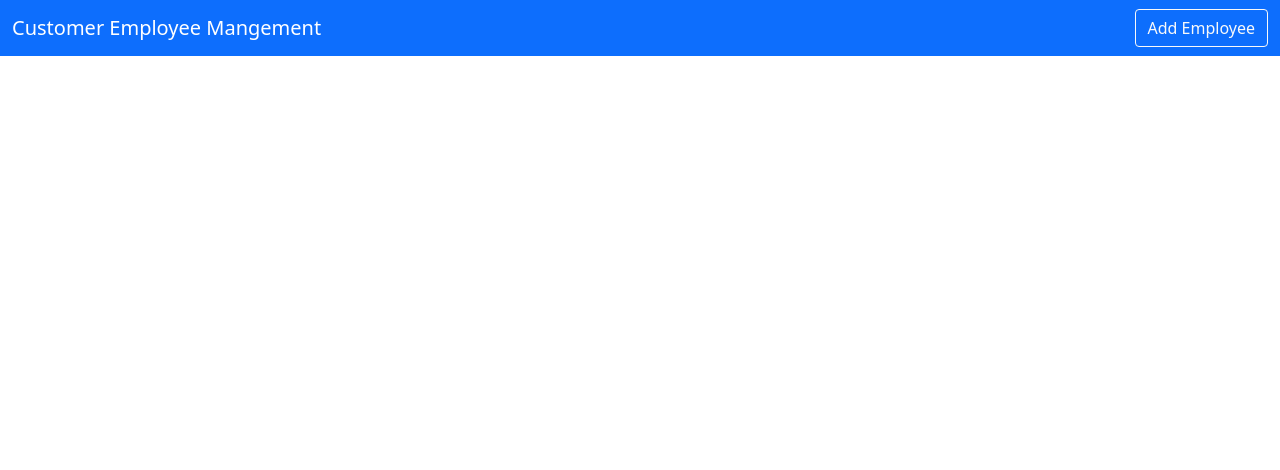
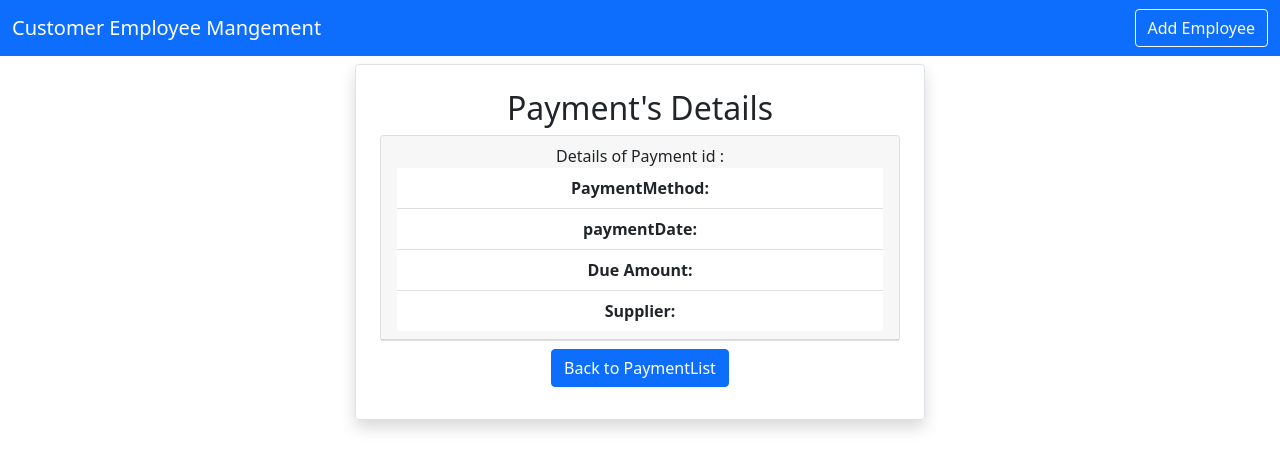
Before and after one commit to CodingComrades20/CEM-System, a React (Create React App) app in the folder FrontEnd/: page /viewPayment/1 in a window 1280 px wide. Shown: the top 470 px of the page. Built offline with nearby package versions, Linux system fonts and the light colour scheme; no server answers.

Commit message:
initial commit

```diff
--- a/FrontEnd/src/App.js
+++ b/FrontEnd/src/App.js
@@ -10,13 +10,13 @@ import AddCust from "./Pages/Customer/AddCustomer"
 import EditCust from "./Pages/Customer/EditCustomer"
 import ViewCust from "./Pages/Customer/ViewCustomer"
 import CustList from "./Pages/Customer/CustomerList"
-import AddPro from "./Pages/Product/AddProduct"
-import EditPro from "./Pages/Product/EditProduct"
-import ProList from "./Pages/Product/ProductList"
-import AddPay from "./Pages/Payment/AddPayments"
-import EditPay from "./Pages/Payment/EditPayments"
-import ViewPay from "./Pages/Payment/ViewPayments"
-import PaymentList from "./Pages/Payment/PaymentList"
+import AddProduct from "./Pages/Product/AddProduct"
+import EditProduct from "./Pages/Product/EditProduct"
+import Product from "./Pages/Product/ProductList"
+import AddPayment from "./Pages/Payment/AddPayments"
+import EditPayment from "./Pages/Payment/EditPayments"
+import ViewPayment from "./Pages/Payment/ViewPayments"
+import Payment from "./Pages/Payment/PaymentList"
 
 function App() {
   return (
@@ -33,13 +33,13 @@ function App() {
           <Route exact path="/editCust/:id" element={<EditCust />} />
           <Route exact path="/addCust/:id" element={<AddCust />} />
           <Route exact path="/cust/:id" element={<CustList />} />
-          <Route exact path="/product" element={<ProList/>}/>
-          <Route exact path="/addproduct" element={<AddPro/>}/>
-          <Route exact path="/editproduct/:id" element={<EditPro/>}/>
-          <Route exact path="/payment" element={<PaymentList/>}/>
-          <Route exact path="/addPay" element={<AddPay/>}/>
-          <Route exact path="/editPay" element={<EditPay/>}/>
-          <Route exact path="/viewPay" element={<ViewPay/>}/>
+          <Route exact path="/product" element={<Product/>}/>
+          <Route exact path="/addProduct" element={<AddProduct/>}/>
+          <Route exact path="/editProduct/:id" element={<EditProduct/>}/>
+          <Route exact path="/payment" element={<Payment/>}/>
+          <Route exact path="/addPayment" element={<AddPayment/>}/>
+          <Route exact path="/editPayment/:id" element={<EditPayment/>}/>
+          <Route exact path="/viewPayment/:id" element={<ViewPayment/>}/>
 
         </Routes>
       </Router>
--- a/FrontEnd/src/Pages/Payment/EditPayments.js
+++ b/FrontEnd/src/Pages/Payment/EditPayments.js
@@ -113,7 +113,7 @@ navigate("/")
 
           <div className="text-center m-4">
           <button type='submit' className='btn btn-outline-primary mx-2'>Save</button>
-          <Link  className='btn btn-outline-danger mx-2 ' to="/">Cancel</Link>
+          <Link  className='btn btn-outline-danger mx-2 ' to="/payment">Cancel</Link>
           </div>
 
 
--- a/FrontEnd/src/Pages/Payment/PaymentList.js
+++ b/FrontEnd/src/Pages/Payment/PaymentList.js
@@ -1,21 +1,21 @@
 import React, { useEffect,useState } from "react";
 import axios from "axios";
 import { Link} from 'react-router-dom';
- function PaymentHome() {
-  const[payments,setPayments]=useState([])
+ function Payment() {
+  const[payment,setPayment]=useState([])
   useEffect(()=>{
-    loadPayments();
+    loadPayment();
   },[]);
 
 
-  const loadPayments=async()=>{
+  const loadPayment=async()=>{
     const result=await axios.get("http://localhost:8080/payment")
-    setPayments(result.data);
+    setPayment(result.data);
   };
 
   const deletePayment=async(id)=>{
   await axios.delete(`http://localhost:8080/payment/${id}`)
-  loadPayments()
+  loadPayment()
   }
 
 
@@ -32,10 +32,6 @@ import { Link} from 'react-router-dom';
       <th scope="col">Status</th>
       <th scope="col">Due Date</th>
       <th scope="col">Amount</th>
-      <th scope="col">PaymentMethod</th>
-      <th scope="col">Payment Date</th>
-      <th scope="col">Due Amount</th>
-      <th scope="col">Supplier</th>
       <th scope="col">Action</th>
     </tr>
   </thead>
@@ -43,25 +39,28 @@ import { Link} from 'react-router-dom';
 
       {
 
-        payments.map((payments,index)=>(
+        payment.map((payment,index)=>(
                 <tr>
             <th scope="row" key={index}>{index+1}</th>
-            <td>{payments.invoiceNo}</td>
-            <td>{payments.status}</td>
-            <td>{payments.dueDate}</td>
-            <td>{payments.amount}</td>
-            <td>{payments.paymentMethod}</td>
-            <td>{payments.paymentDate}</td>
-            <td>{payments.dueAmount}</td>
-            <td>{payments.supplier}</td>
-            <td>{payments.action}</td>
+            <td>{payment.invoiceNo}</td>
+            <td>{payment.status}</td>
+            <td>{payment.dueDate}</td>
+            <td>{payment.amount}</td>
+
+
+
             <td>
-
+            <Link
+                    className="btn btn-primary mx-2"
+                    to={`/viewpayment/${payment.id}`}
+                  >
+                    View
+                  </Link>
                   <Link className="btn btn-outline-primary mx-2"
-              to={`/editpayment/${payments.id}`}
+              to={`/editPayment/${payment.id}`}
                   >Edit</Link>
                   <button className="btn btn-danger mx-2"
-                  onClick={()=>deletePayment(payments.id)}>Delete</button>
+                  onClick={()=>deletePayment(payment.id)}>Delete</button>
 
             </td>
 
@@ -76,4 +75,4 @@ import { Link} from 'react-router-dom';
   )
 }
 
-export default PaymentHome;
+export default Payment;
--- a/FrontEnd/src/Pages/Payment/ViewPayments.js
+++ b/FrontEnd/src/Pages/Payment/ViewPayments.js
@@ -0,0 +1,60 @@
+import axios from "axios";
+import React, { useEffect,useState } from "react";
+import { Link, useParams } from "react-router-dom";
+
+export default function ViewPayment() {
+  const [payment, setPayment] = useState({
+    paymentMethod:"",
+    paymentDate:"",
+    dueAmount:"",
+    supplier:"",
+  });
+
+  const { id } = useParams();
+
+  useEffect(() => {
+    loadPayment();
+  }, []);
+
+  const loadPayment = async () => {
+    const result = await axios.get(`http://localhost:8080/payment/${id}`);
+    setPayment(result.data);
+  };
+
+  return (
+    <div className="container">
+      <div className="row">
+        <div className="col-md-6 offset-md-3 border rounded p-4 mt-2 shadow">
+          <h2>Payment's Details</h2>
+
+          <div className="card">
+            <div className="card-header">
+              Details of Payment id : {payment.id}
+              <ul className="list-group list-group-flush">
+                <li className="list-group-item">
+                  <b>PaymentMethod:</b>
+                  {payment.paymentMethod}
+                </li>
+                <li className="list-group-item">
+                  <b>paymentDate:</b>
+                  {payment.paymentDate}
+                </li>
+                <li className="list-group-item">
+                  <b>Due Amount:</b>
+                  {payment.dueAmount}
+                </li>
+                <li className="list-group-item">
+                  <b>Supplier:</b>
+                  {payment.supplier}
+                </li>
+              </ul>
+            </div>
+          </div>
+          <Link className="btn btn-primary my-2" to={"/payment"}>
+            Back to PaymentList
+          </Link>
+        </div>
+      </div>
+    </div>
+  );
+}
--- a/FrontEnd/src/Pages/Product/EditProduct.js
+++ b/FrontEnd/src/Pages/Product/EditProduct.js
@@ -39,12 +39,6 @@ navigate("/")
     setProduct(result.data)
 
  }
-
-
-
-
-
-
 
   return (
     <div className='container'>
@@ -103,7 +97,7 @@ navigate("/")
           </div>
           <div className="text-center m-4">
           <button type='submit' className='btn btn-outline-primary mx-2'>Save</button>
-          <Link  className='btn btn-outline-danger mx-2 ' to="/">Cancel</Link>
+          <Link  className='btn btn-outline-danger mx-2 ' to="/product">Cancel</Link>
           </div>
           </form>
 
--- a/FrontEnd/src/Pages/Product/ProductList.js
+++ b/FrontEnd/src/Pages/Product/ProductList.js
@@ -1,11 +1,8 @@
 import React, { useEffect,useState } from "react";
 import axios from "axios";
-import { Link, useParams } from 'react-router-dom';
- function ProductHome() {
+import { Link} from 'react-router-dom';
+ function Product() {
   const[products,setProducts]=useState([])
-  const {id}= useParams()
-
-
   useEffect(()=>{
     loadProducts();
   },[]);
@@ -44,7 +41,6 @@ import { Link, useParams } from 'react-router-dom';
   <tbody>
 
       {
-
         products.map((products,index)=>(
                 <tr>
             <th scope="row" key={index}>{index+1}</th>
@@ -58,7 +54,7 @@ import { Link, useParams } from 'react-router-dom';
             <td>
 
                   <Link className="btn btn-outline-primary mx-2"
-              to={`/editproduct/${products.id}`}
+              to={`/editProduct/${products.id}`}
                   >Edit</Link>
                   <button className="btn btn-danger mx-2"
                   onClick={()=>deleteProduct(products.id)}>Delete</button>
@@ -76,4 +72,4 @@ import { Link, useParams } from 'react-router-dom';
   )
 }
 
-export default ProductHome;
+export default Product;
```
